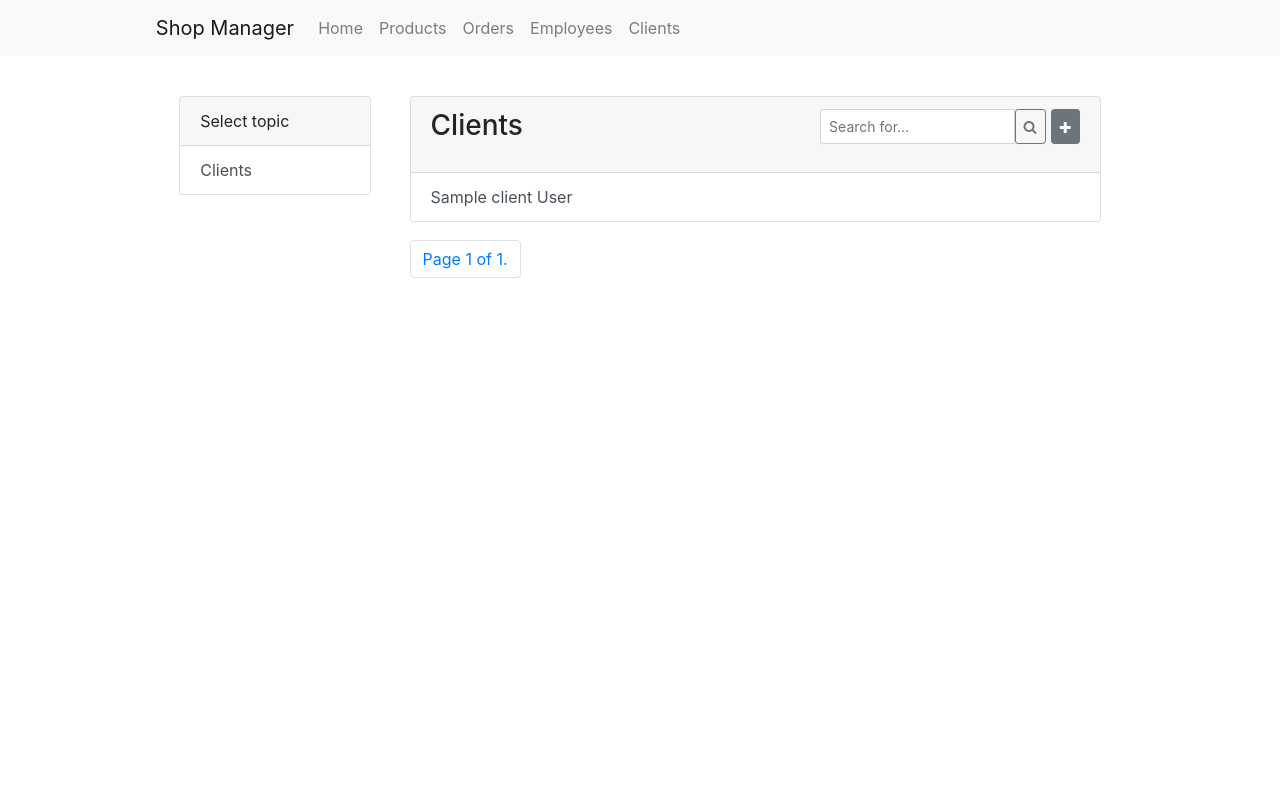
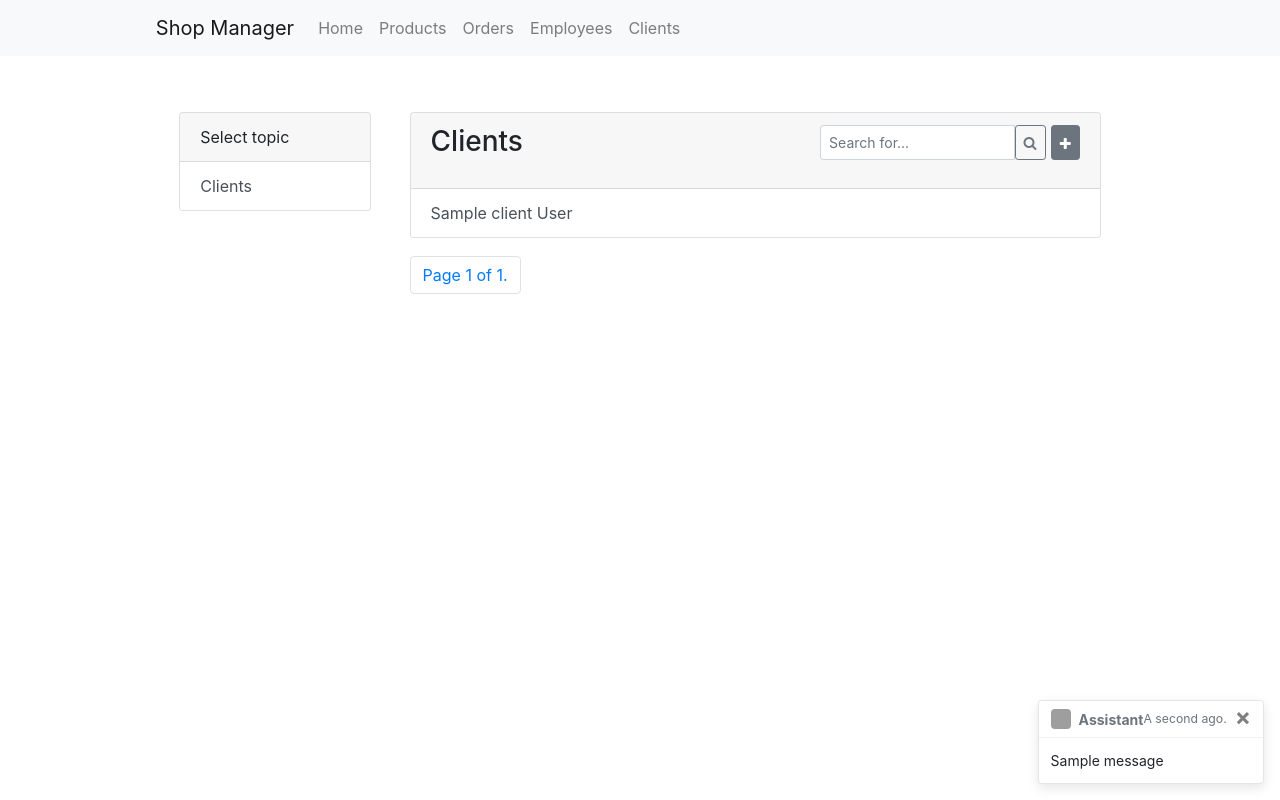
Before and after one commit to Endrju00/ShopManager, a Django app: page /clients/ in a window 1280 px wide. Run offline with Django 3.2, Linux system fonts and the light colour scheme; tables that the repository leaves empty hold one stand-in row (values such as "Sample post"); one stand-in notice (Sample message) is shown; grey boxes are pictures that could not be loaded.

Commit message:
Add messages

```diff
--- a/project/clients/views.py
+++ b/project/clients/views.py
@@ -2,6 +2,7 @@ from django.urls import reverse
 from django.views import generic
 from django.shortcuts import render
 from django.db.models import Q
+from django.contrib import messages
 
 from .models import Client
 from orders.models import Order
@@ -45,6 +46,7 @@ class ClientCreateView(generic.edit.CreateView):
     fields = '__all__'
 
     def get_success_url(self):
+        messages.add_message(self.request, messages.SUCCESS, 'Client was created successfully.')
         return reverse('clients:client-detail', kwargs={'pk': self.object.id})
 
 
@@ -54,6 +56,7 @@ class ClientUpdateView(generic.edit.UpdateView):
     template_name = 'update_form.html'
 
     def get_success_url(self):
+        messages.add_message(self.request, messages.SUCCESS, 'Client was updated successfully.')
         return reverse('clients:client-detail', kwargs={'pk': self.object.id})
 
 
@@ -62,4 +65,5 @@ class ClientDeleteView(generic.edit.DeleteView):
     template_name = 'delete_form.html'
 
     def get_success_url(self):
+        messages.add_message(self.request, messages.SUCCESS, 'Client was deleted successfully.')
         return reverse('clients:client-list')
--- a/project/project/settings.py
+++ b/project/project/settings.py
@@ -129,6 +129,8 @@ USE_TZ = True
 
 CRISPY_TEMPLATE_PACK = 'bootstrap4'
 
+MESSAGE_STORAGE = 'django.contrib.messages.storage.cookie.CookieStorage'
+
 # Static files (CSS, JavaScript, Images)
 # https://docs.djangoproject.com/en/3.2/howto/static-files/
 
--- a/project/templates/base.html
+++ b/project/templates/base.html
@@ -37,8 +37,36 @@
 
     <div class="content" style="width: 80%; margin-left: 10%;"><br><br>
         <div style="width: 100%">
-            {% block content %}
-            {% endblock %}
+
+            {% if messages %}
+                <ul class="messages">
+                    {% for message in messages %}
+                        <div class="position-fixed bottom-0 right-0 p-3" style="z-index: 5; right: 0; bottom: 0;">
+                            <div id="liveToast" class="toast" data-autohide="false" role="alert" aria-live="assertive" aria-atomic="true" data-delay="2000">
+                                <div class="toast-header">
+                                    <img src="https://cdn-icons-png.flaticon.com/512/3361/3361382.png" class="rounded mr-2" alt="..." width="20" height="20">
+                                    <strong class="mr-auto">Assistant</strong>
+                                    <small>A second ago.</small>
+                                    <button type="button" class="ml-2 mb-1 close" data-dismiss="toast" aria-label="Close">
+                                    <span aria-hidden="true">&times;</span>
+                                    </button>
+                                </div>
+                                <div class="toast-body">
+                                    {{ message }}
+                                </div>
+                            </div>
+                        </div>
+                    {% endfor %}
+                </ul>
+            {% endif %}
+
+            <script>
+                $(document).ready(function() {
+                    $(".toast").toast('show');
+                });
+            </script>
+
+            {% block content %}{% endblock %}
         </div>
     </div>
 </body>
```
Also changed, not shown: project/employees/views.py (+13 -3 lines), project/orders/views.py (+13 -0 lines), project/products/urls.py (+6 -9 lines), project/products/views.py (+20 -1 lines).
